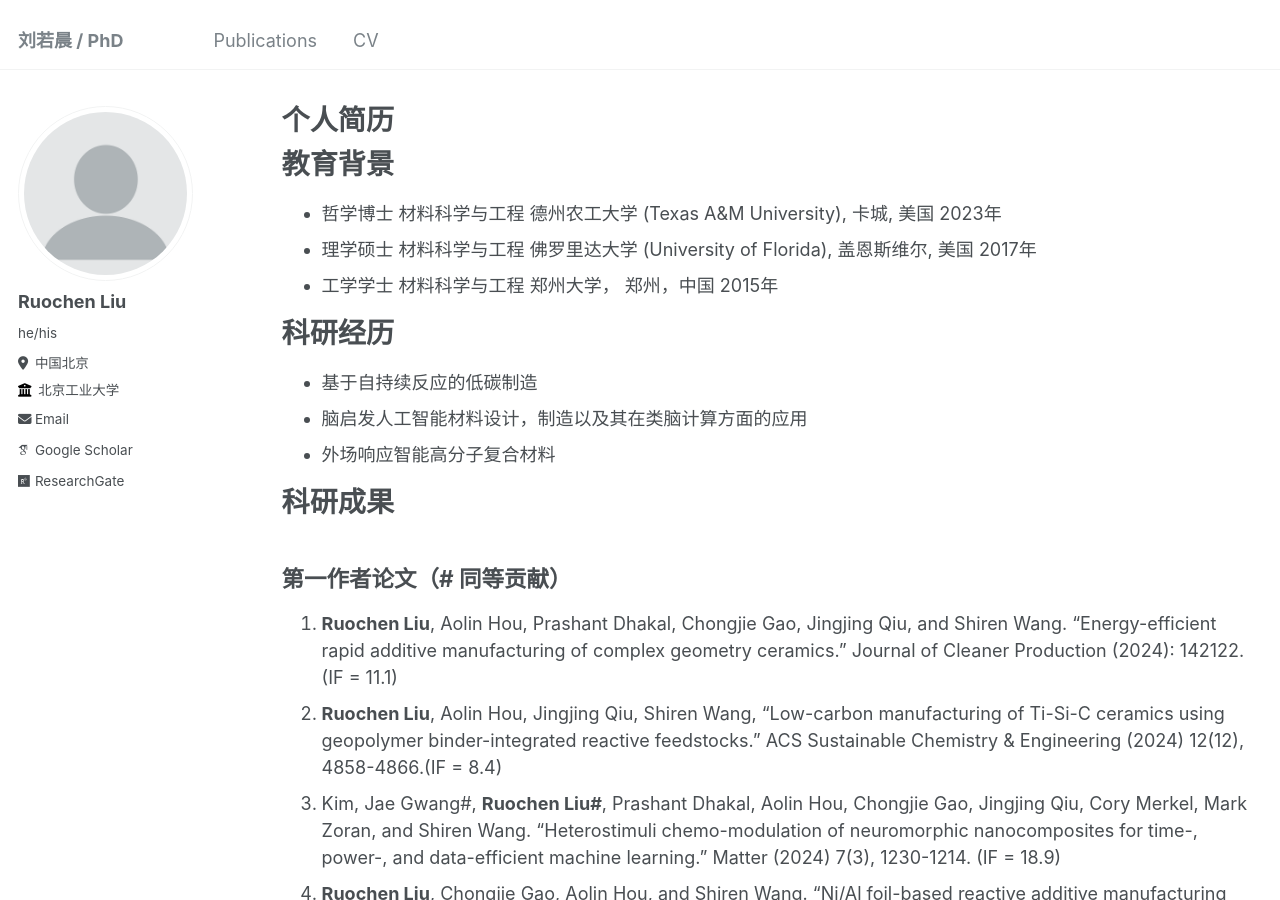
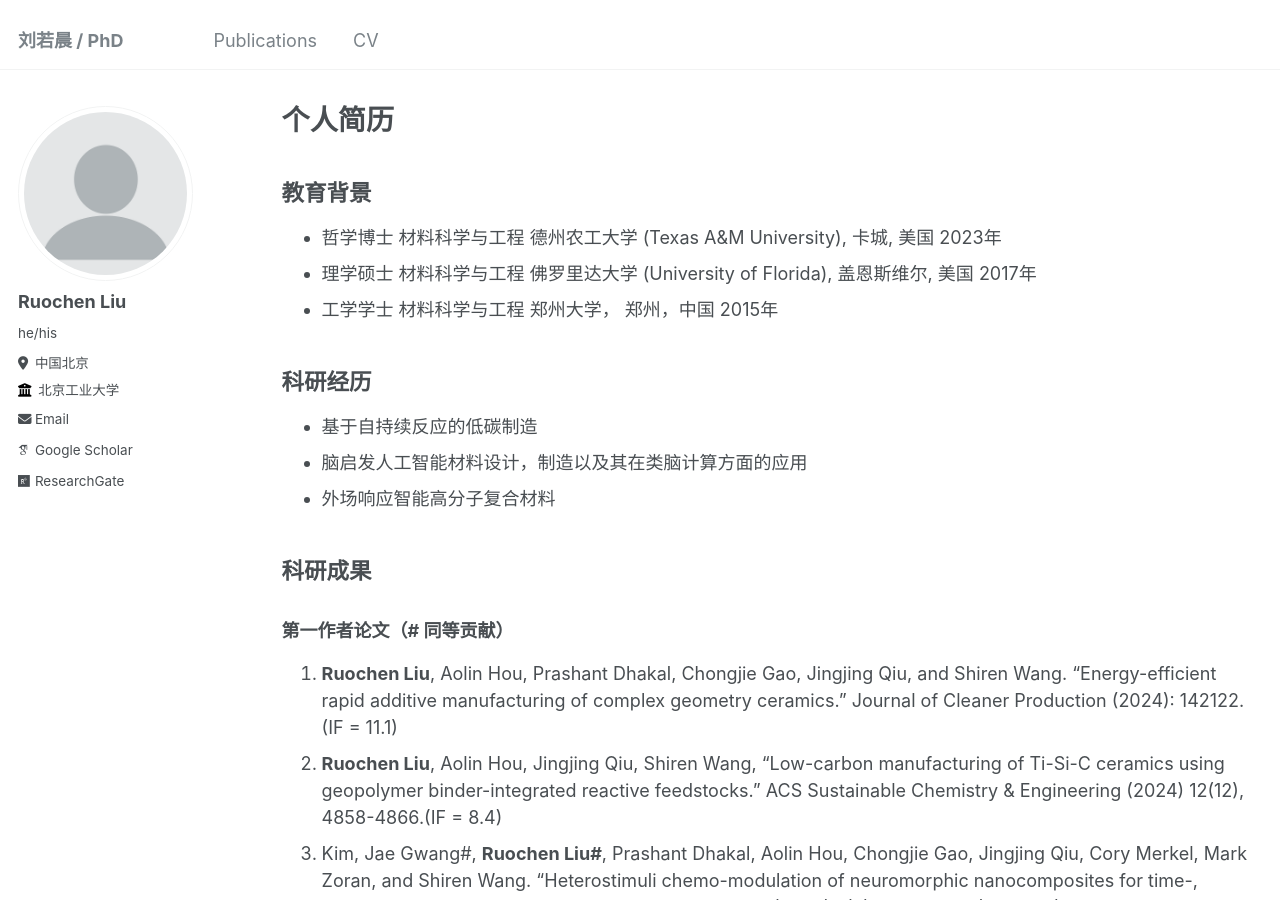
Before and after one commit to RuochenLiu-RL/RuochenLiu-RL.github.io, a Jekyll site: the page built from _pages/cv.md, in a window 1280 px wide and 900 px high. Built offline with Jekyll 4.4.1, drawn with Linux system fonts in a browser that asks for light colours; some web fonts are replaced.

Commit message:
update cv.md

```diff
--- a/_pages/cv.md
+++ b/_pages/cv.md
@@ -10,20 +10,18 @@ redirect_from:
 {% include base_path %}
 <!-- [下载我的简历](/files/2024-4-14刘若晨简历-full.doc)-->
 
-教育背景
-======
+## 教育背景
 * 哲学博士 材料科学与工程 德州农工大学 (Texas A&M University), 卡城, 美国 2023年
 * 理学硕士 材料科学与工程 佛罗里达大学 (University of Florida), 盖恩斯维尔, 美国 2017年
 * 工学学士 材料科学与工程 郑州大学， 郑州，中国 2015年
 
-科研经历
-======
+## 科研经历
 * 基于自持续反应的低碳制造
 * 脑启发人工智能材料设计，制造以及其在类脑计算方面的应用
 * 外场响应智能高分子复合材料
 
-# 科研成果
-## 第一作者论文（\# 同等贡献）
+## 科研成果
+### 第一作者论文（\# 同等贡献）
 1.	**Ruochen Liu**, Aolin Hou, Prashant Dhakal, Chongjie Gao, Jingjing Qiu, and Shiren Wang. "Energy-efficient rapid additive manufacturing of complex geometry ceramics." Journal of Cleaner Production (2024): 142122. (IF = 11.1)
 2.	**Ruochen Liu**, Aolin Hou, Jingjing Qiu, Shiren Wang, “Low-carbon manufacturing of Ti-Si-C ceramics using geopolymer binder-integrated reactive feedstocks.” ACS Sustainable Chemistry & Engineering (2024) 12(12), 4858-4866.(IF = 8.4)
 3.	Kim, Jae Gwang#, **Ruochen Liu#**, Prashant Dhakal, Aolin Hou, Chongjie Gao, Jingjing Qiu, Cory Merkel, Mark Zoran, and Shiren Wang. "Heterostimuli chemo-modulation of neuromorphic nanocomposites for time-, power-, and data-efficient machine learning." Matter (2024) 7(3), 1230-1214. (IF = 18.9)
@@ -33,7 +31,7 @@ redirect_from:
 7.	Zimeng Zhang#, **Ruochen Liu#** Wei Li, Yuchen Liu, Zhijian Pei, Jingjing Qiu, Shiren Wang, "Frontal polymerization-assisted 3D printing of short carbon fibers/dicyclopentadiene composites." Journal of Manufacturing Processes (2021): 71, 753-762. (IF = 6.2)
 8.	Zimeng Zhang#, **Ruochen Liu#**, Herman Zepeda, Li Zeng, Jingjing Qiu, and Shiren Wang. "3D printing super-strong hydrogel for artificial meniscus." ACS Applied Polymer Materials (2019): 1, 8, 2023-2032. (IF = 5.0).
 
-## 其他已发表论文
+### 其他已发表论文
 9.	Yan, Weijia, Ruochen Liu, Caleb Fowler, Shiren Wang, and Jingjing Qiu. "Multiphysics modeling of frontal curing-enabled additive manufacturing for carbon fiber/thermoset composites." Computational Materials Science 237 (2024): 112916.
 10.	Gao, Chongjie, Ruochen Liu, Wei Li, Jingjing Qiu, and Shiren Wang. "Collaborative printing and in-situ frontal curing of highly viscous thermosetting composites." Journal of Manufacturing Processes 89 (2023): 1-9.
 11.	Yuchen Liu, Ruochen Liu, Jingjing Qiu, Shiren Wang, "4D printing of thermo-responsive structure for environmentally adaptive radiative cooling and warming. " Journal of Advanced Manufacturing and Processing (2021): e10107
@@ -43,7 +41,7 @@ redirect_from:
 15.	Yuchen Liu, Zimeng Zhang, Wei Li, Ruochen Liu, Jingjing Qiu, and Shiren Wang. "Water purification performance and energy consumption of gradient nanocomposite membranes." Composites Part B: Engineering 202 (2020): 108426
 16.	Wei Li, Jun Ma, Santiago Garcia, Chongjie Gao, Ruochen Liu, Jingjing Qiu, Feng Zhao, and Shiren Wang. "Semi-shell Janus Nanoparticle-Enabled pH-Responsive Rod-Shaped Assembly for Photothermal Therapy." ACS Applied Nano Materials (2022): 5, 1, 871–880.
 
-## 专利
+### 专利
 1.	Shiren Wang, Ruochen Liu, Chingjie Gao, and Aolin Hou. "Additive manufacturing feedstock production system for reactive wire and related methods. " Publication No. US 2023/0302512 A1. (2023).
 2.	Shiren Wang, Ruochen Liu, Aolin Hou, Wei Li, and Jingjing Qiu. "Additive manufacturing apparatus with powder-integrated preceramic mixture and related methods. " Publication No. US 2023/0302724 A1. (2023).
 3.	（Optioned）Peng Jiang, Ruochen Liu, Rao Fei, Wei Zhang, Sin-Yen Leo, Calen Leverant, Helena Jiang, Curtis Taylor, and Yifan Zhang. Anti-reflection Materials and Method of Making Anti-reflection Materials. International Publication: WO 2020/027871 A2 (2019) .
```
Also changed, not shown: images/3953273590_704e3899d5_m.jpg (deleted), images/foo-bar-identity-th.jpg (deleted), images/foo-bar-identity.jpg (deleted), images/paragraph-indent.png (deleted), images/paragraph-no-indent.png (deleted), 2 other files.
